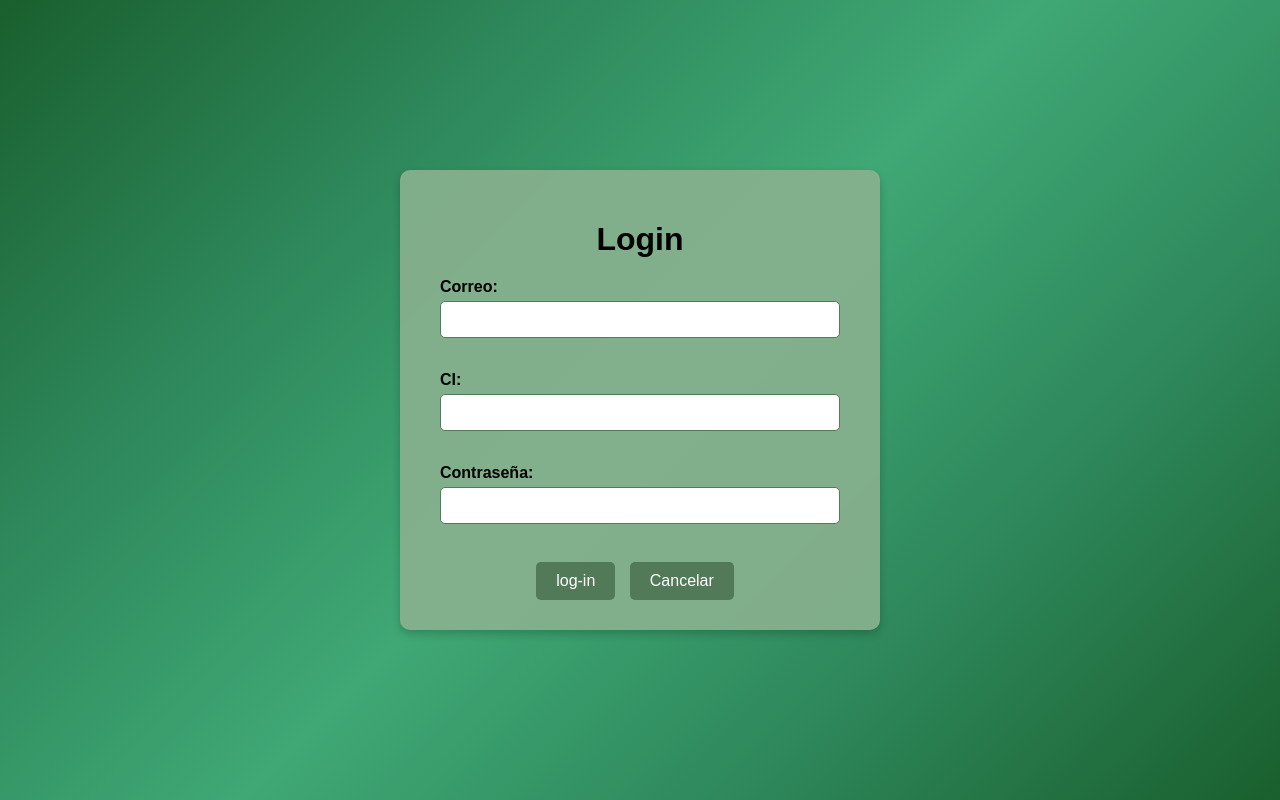
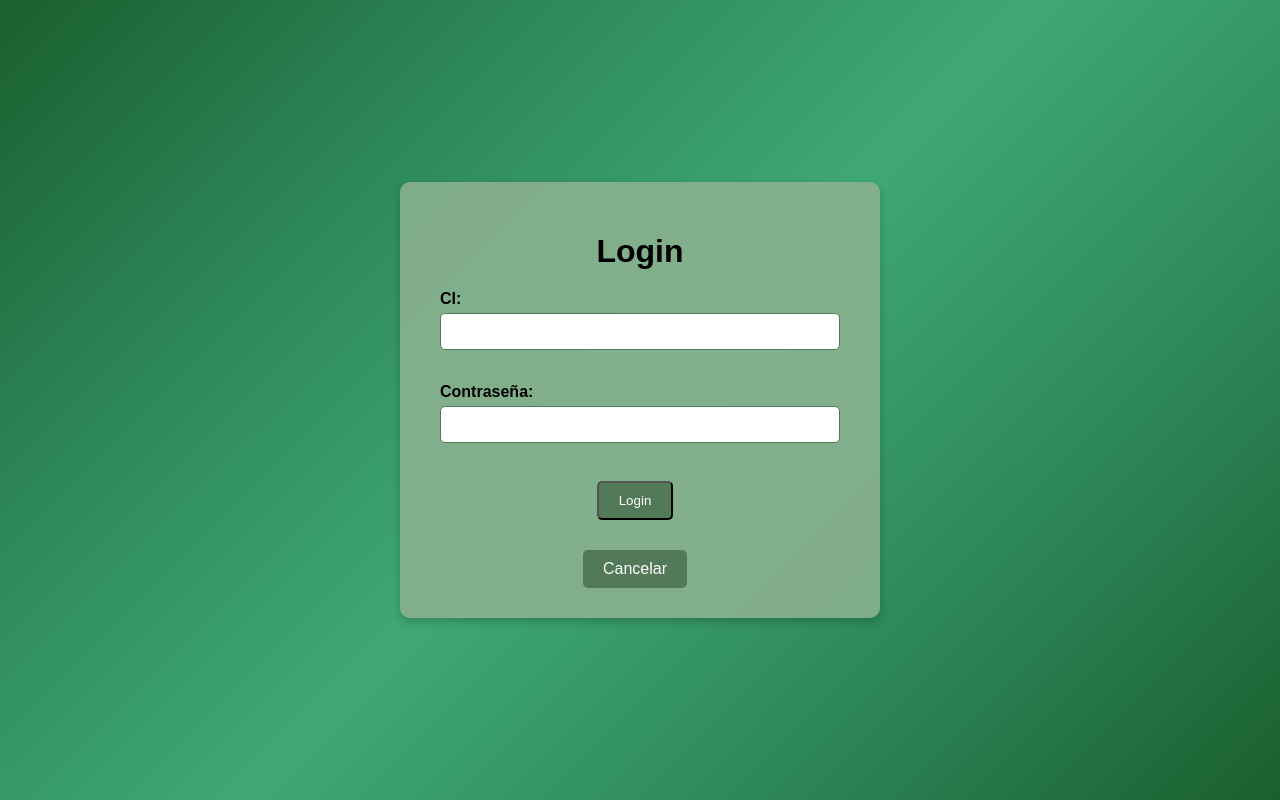
Before and after one commit to MuninGray/DataByte, a PHP site: page /LandingPageLogin.html in a window 1280 px wide. Run offline with PHP 8.4, Linux system fonts and the light colour scheme.

Commit message:
API de usuarios conectada exitosamente con la landing page

```diff
--- a/API_Usuarios/src/Usuario.php
+++ b/API_Usuarios/src/Usuario.php
@@ -93,15 +93,15 @@ class Usuario {
     }
 
     public function login() {
-        $query = "SELECT correo, ci, contrasena, PrNom, PrApel, rol, estado FROM `" . $this->table_name . "` WHERE correo = ?";
+        $query = "SELECT correo, ci, contrasena, PrNom, PrApel, rol, estado FROM `" . $this->table_name . "` WHERE ci = ?";
         $stmt = $this->conn->prepare($query);
 
         if (!$stmt) return false;
 
-        $this->correo = htmlspecialchars(strip_tags(trim($this->correo)));
+        $this->ci = htmlspecialchars(strip_tags(trim($this->ci)));
         $this->contrasena = htmlspecialchars(strip_tags(trim($this->contrasena)));
 
-        $stmt->bind_param("s", $this->correo);
+        $stmt->bind_param("s", $this->ci);
         $stmt->execute();
         $result = $stmt->get_result();
         $stmt->close();
--- a/API_Usuarios/src/UsuarioController.php
+++ b/API_Usuarios/src/UsuarioController.php
@@ -160,11 +160,11 @@ class UsuarioController{
 
     public function login() {
         $data = $this->getPayload();
-        $correo = $this->getInputValue($data, ["correo"]);
+        $ci = $this->getInputValue($data, ["CI", "ci"]);
         $contrasena = $this->getInputValue($data, ["contrasena"]);
 
-        if (!empty($correo) && !empty($contrasena)) {
-            $this->usuario->correo = $correo;
+        if (!empty($ci) && !empty($contrasena)) {
+            $this->usuario->ci = $ci;
             $this->usuario->contrasena = $contrasena;
 
             $resultado = $this->usuario->login();
--- a/Landing page/LandingPageLogin.css
+++ b/Landing page/LandingPageLogin.css
@@ -45,6 +45,22 @@ body, html {
     box-sizing: border-box;
 }
 
+.contenedor_login button {
+    background-color: #527958;
+    color: white;
+    padding: 10px 20px;
+    display: inline-block;
+    margin-top: 20px;
+    margin-right: 10px;
+    border-radius: 5px;
+    text-decoration: none;
+    transition: background-color 0.3s;
+}
+
+.contenedor_login button:hover {
+    background-color: #6e9c75;
+}
+
 .contenedor_login a {
     background-color: #527958;
     color: white;
--- a/Landing page/LandingPageLogin.html
+++ b/Landing page/LandingPageLogin.html
@@ -6,29 +6,71 @@
     <title>Login page | proyecto</title>
     <link rel="stylesheet" href="LandingPageLogin.css">
 </head>
+
+<script>
+    document.addEventListener('DOMContentLoaded', function () {
+        const form = document.getElementById('formLogin');
+        const mensaje = document.getElementById('mensajeLogin');
+
+        if (!form || !mensaje) return;
+
+        form.addEventListener('submit', async function (event) {
+            event.preventDefault();
+
+            const ci = document.getElementById('CI').value.trim();
+            const contrasena = document.getElementById('contrasena').value.trim();
+
+            if (!ci || !contrasena) {
+                mensaje.textContent = 'Completa CI y contraseña.';
+                mensaje.style.color = 'red';
+                return;
+            }
+
+            try {
+                const response = await fetch('http://localhost/tareas/Proyecto/DataByte/API_Usuarios/public/index.php?accion=login', {
+                    method: 'POST',
+                    headers: { 'Content-Type': 'application/json' },
+                    body: JSON.stringify({ CI: ci, contrasena: contrasena })
+                });
+
+                const data = await response.json();
+
+                if (response.ok) {
+                    mensaje.textContent = data.message || 'Login correcto.';
+                    mensaje.style.color = 'green';
+                } else {
+                    mensaje.textContent = data.message || 'No se pudo iniciar sesión.';
+                    mensaje.style.color = 'red';
+                }
+            } catch (error) {
+                mensaje.textContent = 'Error de conexión con la API.';
+                mensaje.style.color = 'red';
+            }
+        });
+    });
+</script>
+
 <body>
     <!-- Contenedor para login -->
     <div class="contenedor_login">
 
         <h1>Login</h1>
-        <form action="">
-            <!-- etiqueta de correo para logear -->
-             <label for="correo">Correo:</label>
-            <input type="text" name="correo" id="correo"><br><br>
-
+        <form id="formLogin">
             <!-- Etiqueta de Cedula de identidad para el logear -->
             <label for="CI">CI:</label>
-            <input type="text" name="CI" id="CI"><br><br>
+            <input type="text" name="CI" id="CI" required><br><br>
 
             <!-- Etiqueta de contraseña para el logear -->
-            <label for="contraseña">Contraseña:</label>
-            <input type="text" name="contraseña" id="contraseña"><br><br>
+            <label for="contrasena">Contraseña:</label>
+            <input type="password" name="contrasena" id="contrasena" required><br><br>
+
+            <button type="submit" id="btnLogin">Login</button>
         </form>
 
-        <!-- Biton para confirmar el logeo del usuario -->
-        <a href="LandingPage.html">log-in</log-in></a>
+        <div id="mensajeLogin" style="margin-top: 10px;"></div>
         <!-- Boton que te redirige a la landing page -->
         <a href="LandingPage.html">Cancelar</a>
     </div>
+
 </body>
 </html>
```
Also changed, not shown: API_Usuarios/public/index.php (+9 -1 lines), Landing page/LandingPageRegister.css (+16 -0 lines), Landing page/LandingPageRegister.html (+63 -9 lines).
